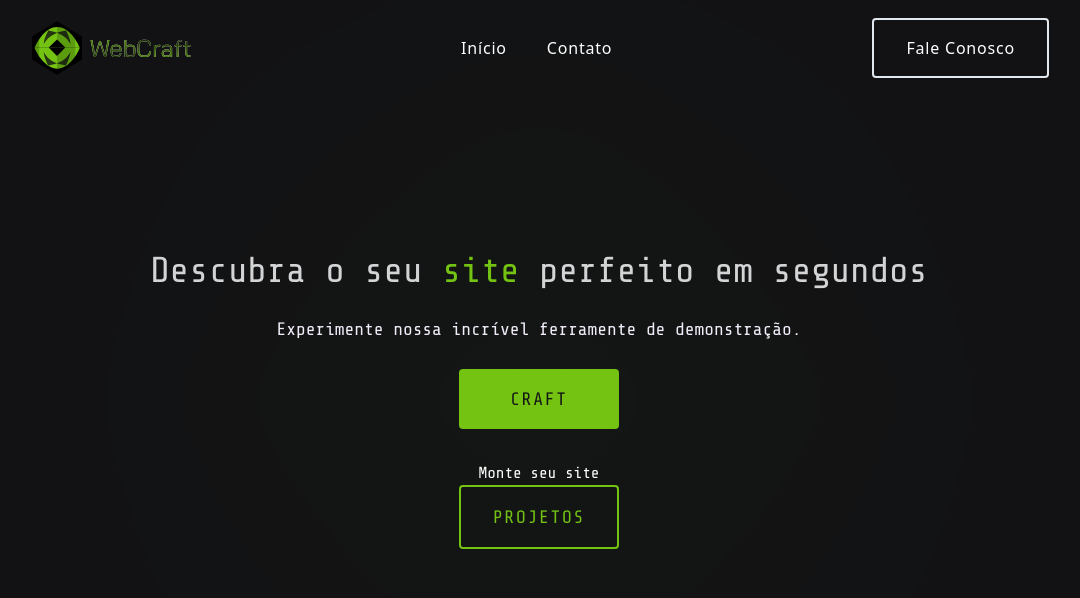
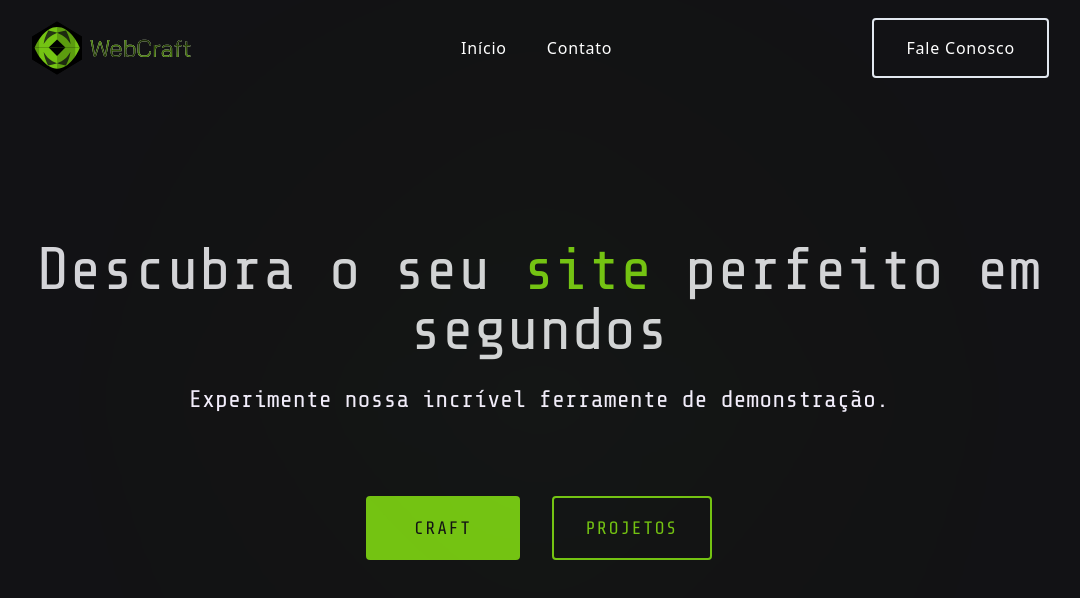
Before and after one commit to juicerq/Notes, a Next.js app in the folder web/: page / in a window 1280 px wide. Shown: the top 598 px of the page, without its empty margins (101-1181 px from the left). Built offline with nearby package versions, Linux system fonts and the light colour scheme.

Commit message:
css changes

```diff
--- a/web/src/app/contact/page.tsx
+++ b/web/src/app/contact/page.tsx
@@ -16,7 +16,7 @@ export default function Contact() {
   return (
     <PageTransition>
       <div className="my-20 flex flex-col items-center justify-center lg:my-32">
-        <h1 className=" pb-1 text-center text-3xl font-bold tracking-wider text-mainPalette-text">
+        <h1 className="pb-1 text-center font-main text-3xl font-bold tracking-wider text-mainPalette-text">
           Entre em{' '}
           <span className="text-mainPalette-primaryButton">contato</span>{' '}
           conosco
--- a/web/src/components/Hero.tsx
+++ b/web/src/components/Hero.tsx
@@ -1,22 +1,23 @@
 export default function Hero() {
   return (
     <main className="font-alt">
-      <div className="flex h-screen flex-col items-center justify-center gap-6 text-center font-main">
-        <h1 className=" text-4xl text-zinc-300">
-          Descubra o seu{' '}
-          <span className="text-mainPalette-primaryButton">site</span> perfeito
-          em segundos
-        </h1>
-        <p className="text-lg leading-relaxed text-mainPalette-text ">
-          Experimente nossa incrível ferramente de demonstração.
-        </p>
+      <div className="flex h-screen flex-col items-center justify-center gap-20 text-center font-main">
+        <div className="flex flex-col gap-6">
+          <h1 className=" text-4xl text-zinc-300 xl:text-6xl">
+            Descubra o seu{' '}
+            <span className="text-mainPalette-primaryButton">site</span>{' '}
+            perfeito em segundos
+          </h1>
+          <p className="text-lg leading-relaxed text-mainPalette-text xl:text-2xl ">
+            Experimente nossa incrível ferramente de demonstração.
+          </p>
+        </div>
 
-        <div className="flex flex-col gap-8">
+        <div className="flex gap-8">
           <button className="button-hover bg-mainPalette-primaryButton px-12 py-4 text-lg uppercase tracking-widest">
             craft
           </button>
           <div className="flex flex-col text-white">
-            Monte seu site
             <button className="rounded border-2 border-mainPalette-primaryButton px-8 py-4 text-lg uppercase tracking-widest text-mainPalette-primaryButton">
               Projetos
             </button>
```
